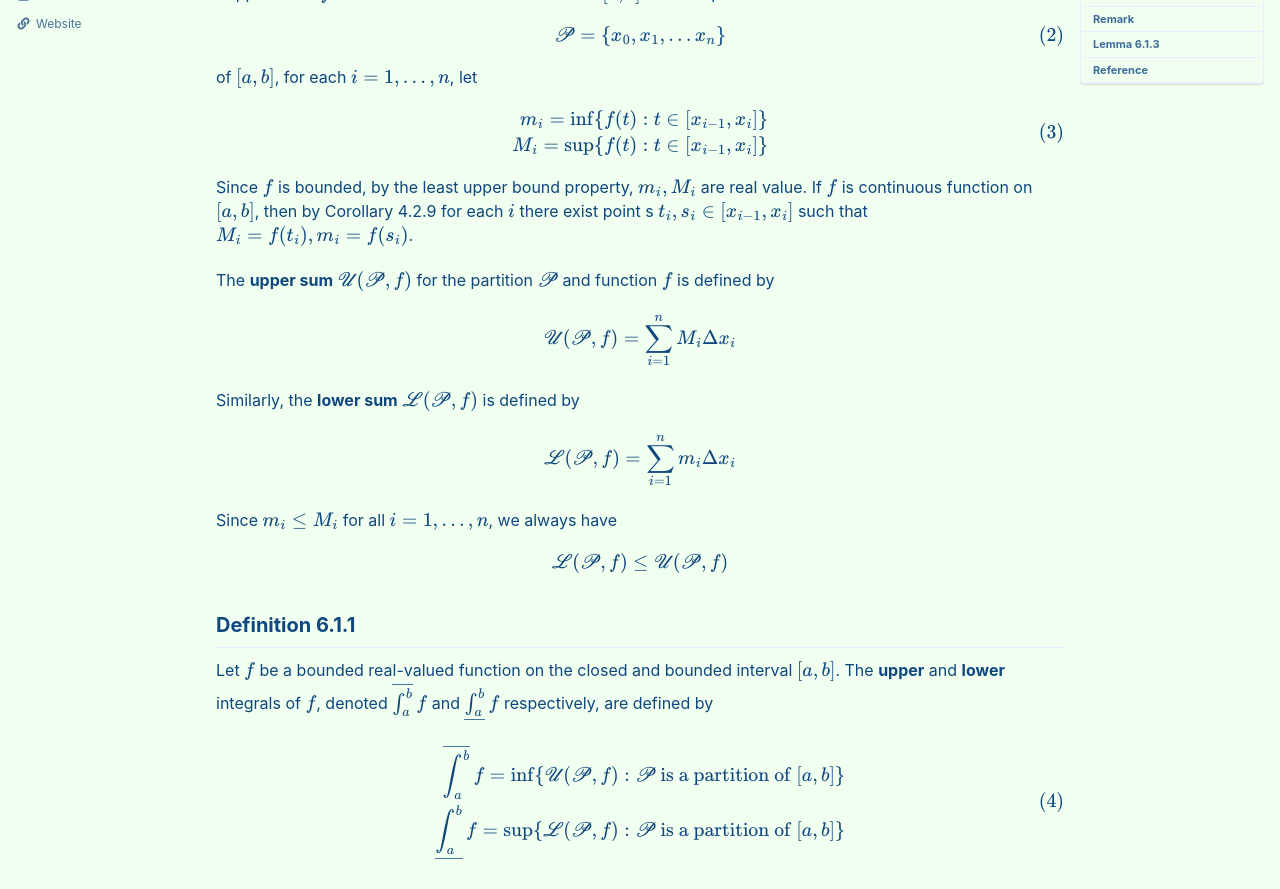
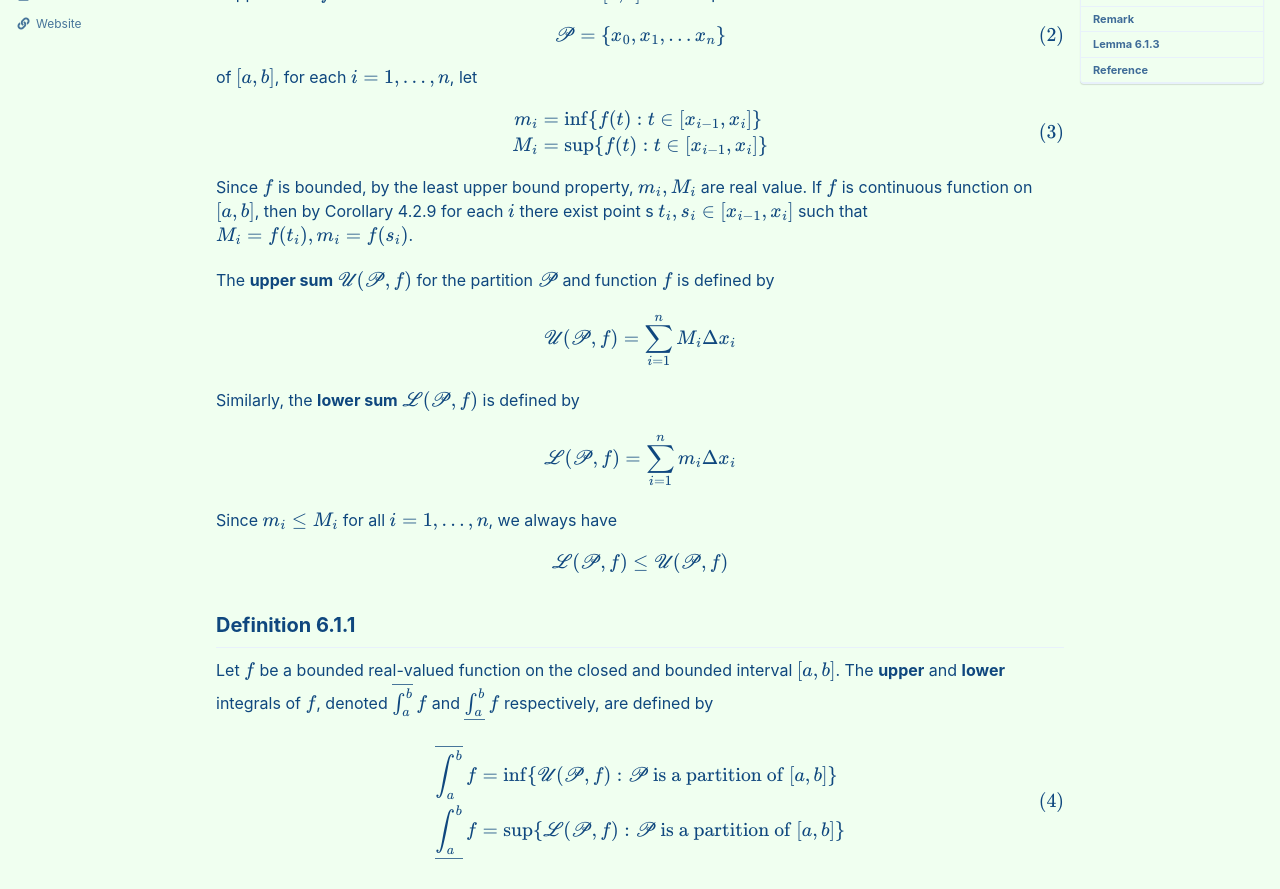
Before and after one commit to seanie12/blog, a Jekyll site: the page built from _posts/2021-05-29-upper_lower_sum.md, in a window 1280 px wide and 1400 px high, scrolled down 336 px. Shown: the part 150-1039 px from the top of the window. Built offline with Jekyll 4.4.1, drawn with Linux system fonts in a browser that asks for light colours; cached includes are drawn as plain includes; formulas are drawn with MathJax 3; some of the changed text lies outside the part shown.

```diff
--- a/_posts/2021-05-29-upper_lower_sum.md
+++ b/_posts/2021-05-29-upper_lower_sum.md
@@ -50,8 +50,8 @@ of $[a,b]$, for each $i=1,\ldots,n$, let
 $$
 \begin{align}
 \begin{split}
-m_i = \inf\{f(t): t\in [x_{i-1},x_i]\} \\
-M_i = \sup\{f(t):t\in [x_{i-1},x_i]\}
+m_i &= \inf\{f(t): t\in [x_{i-1},x_i]\} \\
+M_i &= \sup\{f(t):t\in [x_{i-1},x_i]\}
 \end{split}
 \end{align}
 $$
@@ -83,8 +83,8 @@ Let $f$ be a bounded real-valued function on the closed and bounded interval $[a
 $$
 \begin{align}
 \begin{split}
-\overline{\int_a^b}f =\inf\{\mathscr{U}(\mathscr{P},f): \mathscr{P}\text{ is a partition of } [a,b]\} \\
-\underline{\int_a^b}f =\sup\{\mathscr{L}(\mathscr{P},f):\mathscr{P}\text{ is a partition of } [a,b]\}
+\overline{\int_a^b}f &=\inf\{\mathscr{U}(\mathscr{P},f): \mathscr{P}\text{ is a partition of } [a,b]\} \\
+\underline{\int_a^b}f &=\sup\{\mathscr{L}(\mathscr{P},f):\mathscr{P}\text{ is a partition of } [a,b]\}
 \end{split}
 \end{align}
 $$
@@ -118,8 +118,8 @@ where $$x^*\neq x_j$$ for any $$j=0,1,\ldots,n$$. Then there exists an index $$k
 $$
 \begin{align}
 \begin{split}
-M^1_k = \sup\{f(t):t\in [x_{k-1}, x_k]\}\\
-M^2_k = \sup\{f(t): t\in [x_{k-1},x_k]\}
+M^1_k &= \sup\{f(t):t\in [x_{k-1}, x_k]\}\\
+M^2_k &= \sup\{f(t): t\in [x_{k-1},x_k]\}
 \end{split}
 \end{align}
 $$
```
